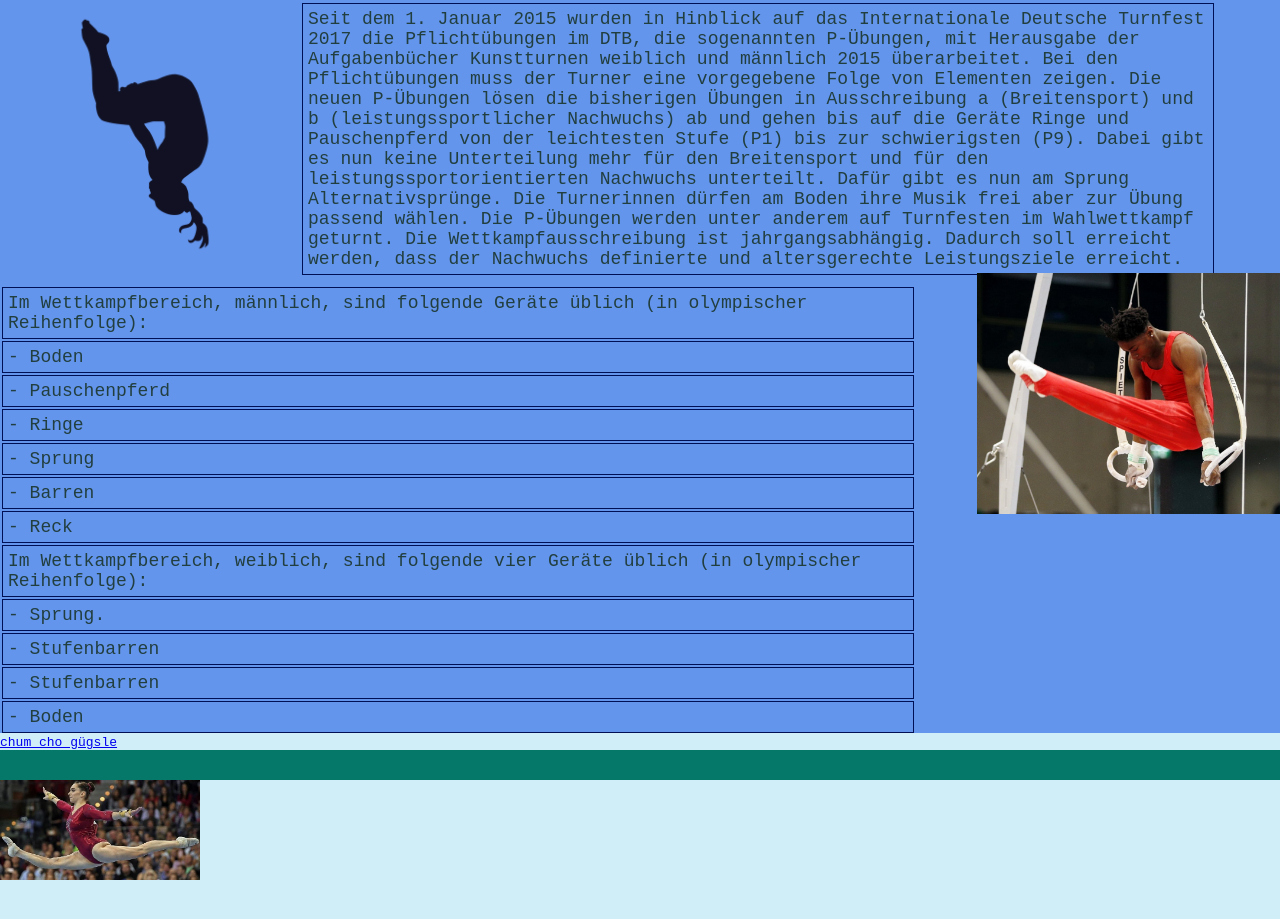
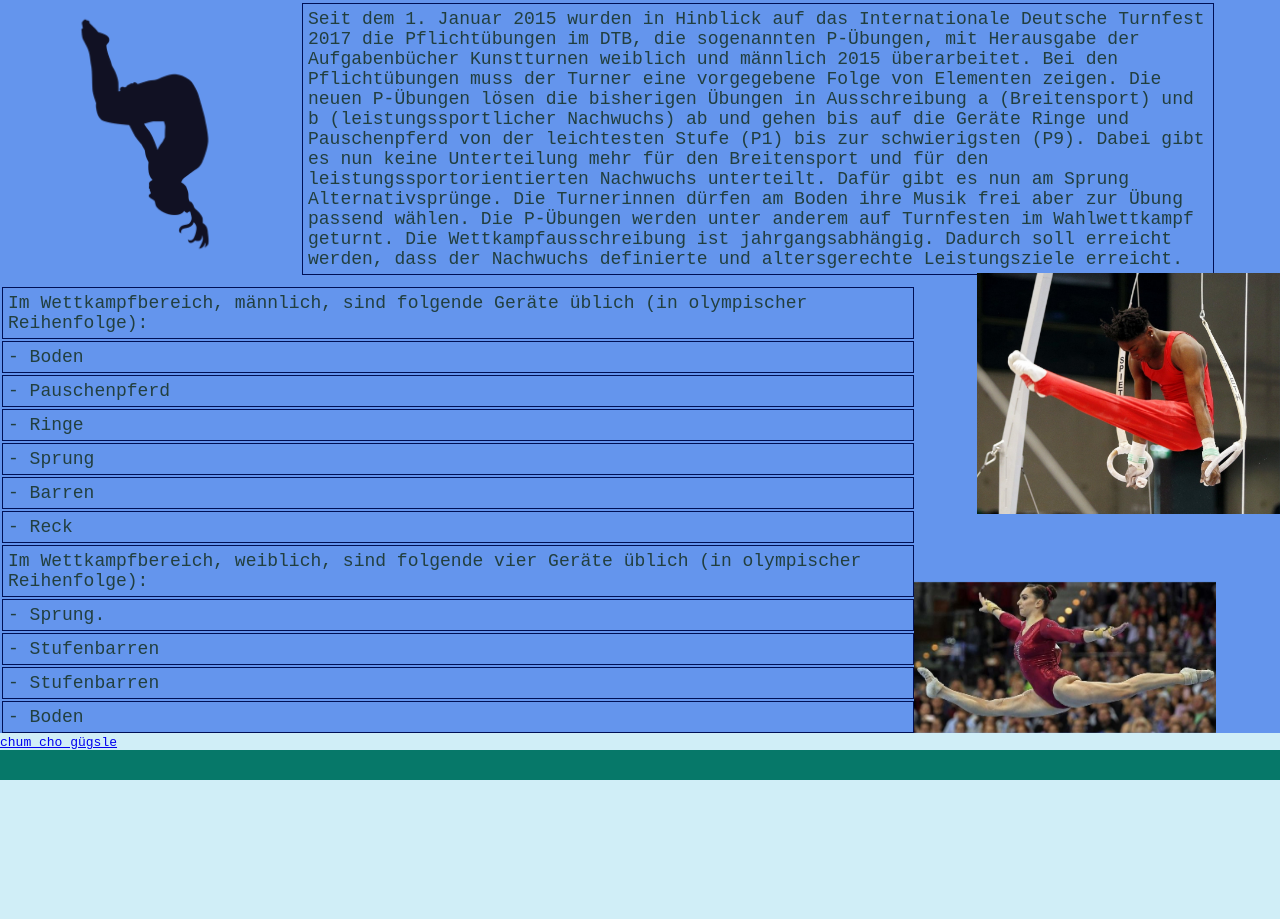
Before and after one commit to gymmu-DC-CS/create-a-blog-post-Michelle2045, a plain HTML site: page index.html in a window 1280 px wide. Shown: the part 541-1460 px from the top of the page. Before the commit the page ends 1425 px from the top, so only its background shows below. Drawn offline with Linux system fonts and the light colour scheme.

Commit message:
place the pictures

```diff
--- a/style.css
+++ b/style.css
@@ -129,9 +129,10 @@ div {
 
 
  #spagat {
-  width: 200px;
+  width: 302px;
   height: auto;
   margin-left: auto;
-  top:1000px ;
-  right:0px ;
+ position: relative;
+  bottom: 198px;
+  left: 914px ;
  }
```
